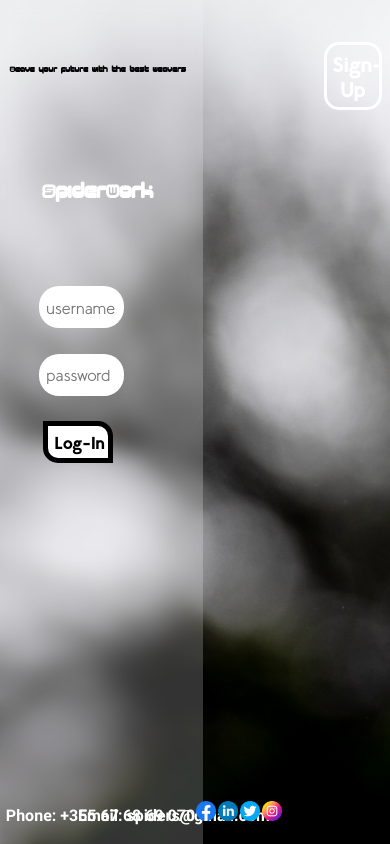
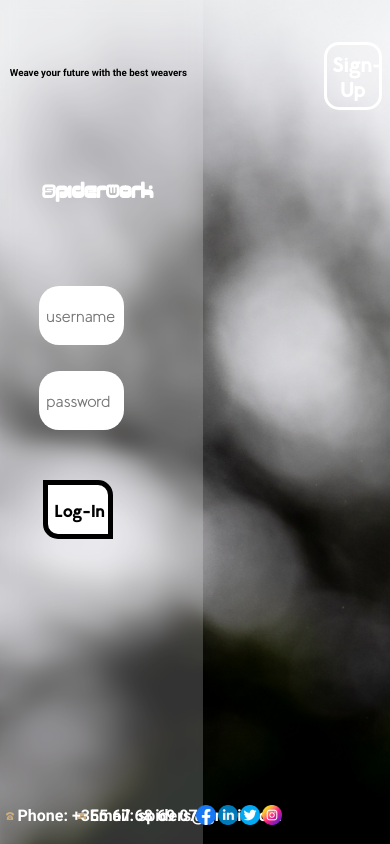
Before and after one commit to guy1998/SpiderWork, a PHP site: page /log-in.html in a window 390 px wide. Run offline with PHP 8.4, Linux system fonts and the light colour scheme.

Commit message:
Added icons to email and phone number

```diff
--- a/log-in.css
+++ b/log-in.css
@@ -58,7 +58,7 @@ body{
 
 #login input[type = "text"], input[type = "password"]{
     width: 20vw;
-    height: 5vh;
+    height: 7vh;
     margin: 0px 0px 3vh 0px;
     font-family: placeholders;
     font-size: 12pt;
@@ -82,13 +82,14 @@ body{
     color: black;
     background-color: white;
     width: 18vw;
-    height: 5vh;
+    height: 7vh;
     border: 5px solid black;
     border-top-right-radius:15px;
     border-bottom-left-radius:15px;
     transition: all 0.4s ease 0s;
     font-size: 13pt;
     margin-left: 4vw;
+    margin-top: 3vh;
 }
 
 #login input[type="submit"]:hover{
@@ -129,7 +130,7 @@ body{
 #socials{
     position: absolute;
     z-index: 1;
-    top: 93vh;
+    top: 93.5vh;
     display: flex;
     align-items: center;
     left: 40vw;
@@ -153,6 +154,11 @@ body{
     top: 93vh;
     left: 20vw;
     color: white;
+    background-image: url(images/email.png);
+    background-repeat: no-repeat;
+    background-position: left;
+    background-size: 2vw;
+    padding-left: 3vw;
 }
 
 #contactNumber{
@@ -161,6 +167,11 @@ body{
     top: 93vh;
     left: 1.5vw;
     color: white;
+    background-image: url(images/telephone.png);
+    background-repeat: no-repeat;
+    background-position: left;
+    background-size: 2vw;
+    padding-left: 3vw;
 }
 
 #slogan{
@@ -168,8 +179,8 @@ body{
     top: 7vh;
     left: 2.5vw;
     color: black;
-    font-family: titleFont;
-    font-size: 2vw;
+    font-family: roboto-bold;
+    font-size: 2.5vw;
     z-index: 1;
 }
 
```
